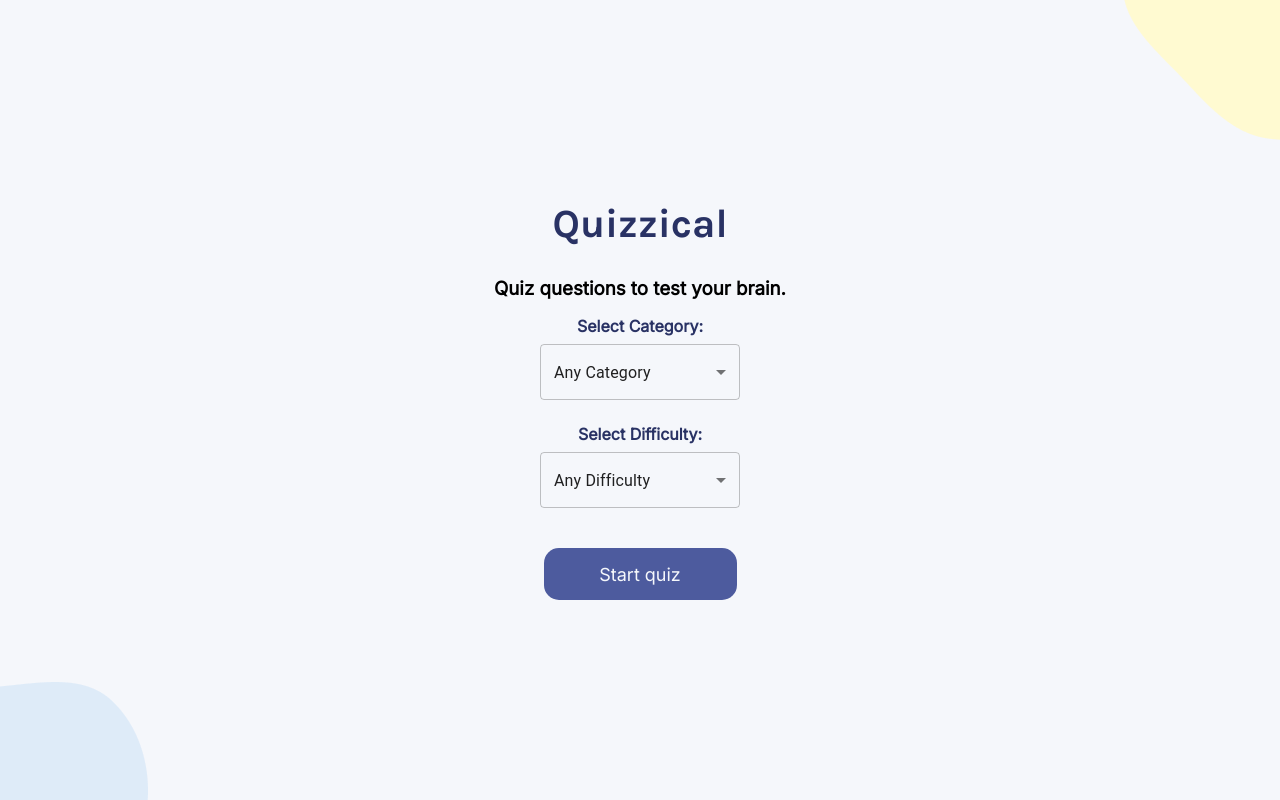
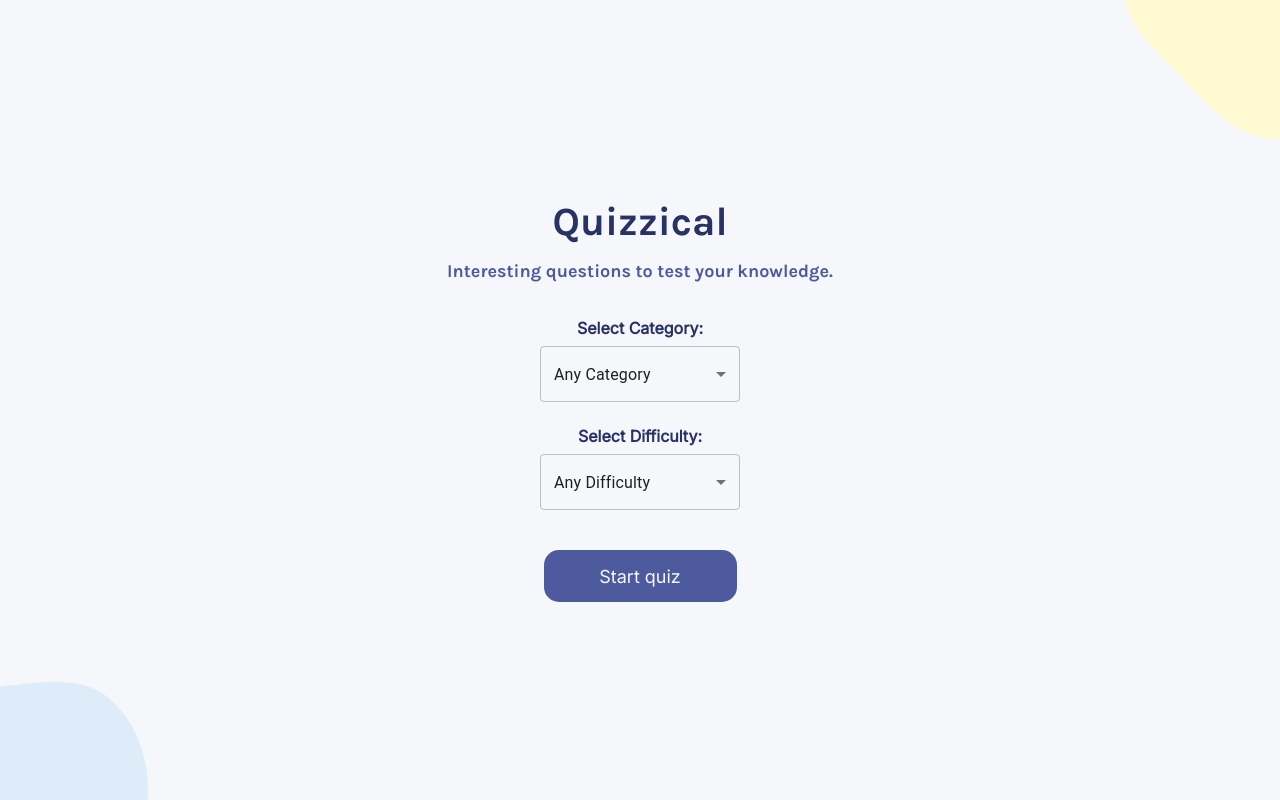
Before and after one commit to adetoye-dev/quizzical, a React (Create React App) app: page / in a window 1280 px wide. Built offline with nearby package versions, Linux system fonts and the light colour scheme.

Commit message:
Update desc

```diff
--- a/src/components/App.css
+++ b/src/components/App.css
@@ -49,7 +49,15 @@ body {
   font-family: "Karla", sans-serif;
   font-size: 40px;
   font-weight: 700;
-  margin-bottom: 30px;
+  margin-bottom: 15px;
+}
+
+.desc {
+  font-size: 18px;
+  font-family: "Karla", sans-serif;
+  text-align: center;
+  color: #4d5b9e;
+  margin-bottom: 20px;
 }
 
 .input-label {
--- a/src/components/HomePage.js
+++ b/src/components/HomePage.js
@@ -22,7 +22,7 @@ const HomePage = ({ startQuiz }) => {
     <div className="home container">
       <img src={blobRight} className="right-blob" alt="blob" />
       <h1 className="title">Quizzical</h1>
-      <h3 className="desc">Quiz questions to test your brain.</h3>
+      <p className="desc">Interesting questions to test your knowledge.</p>
       <label htmlFor="trivia_category" className="input-label">
         Select Category:
       </label>
```
